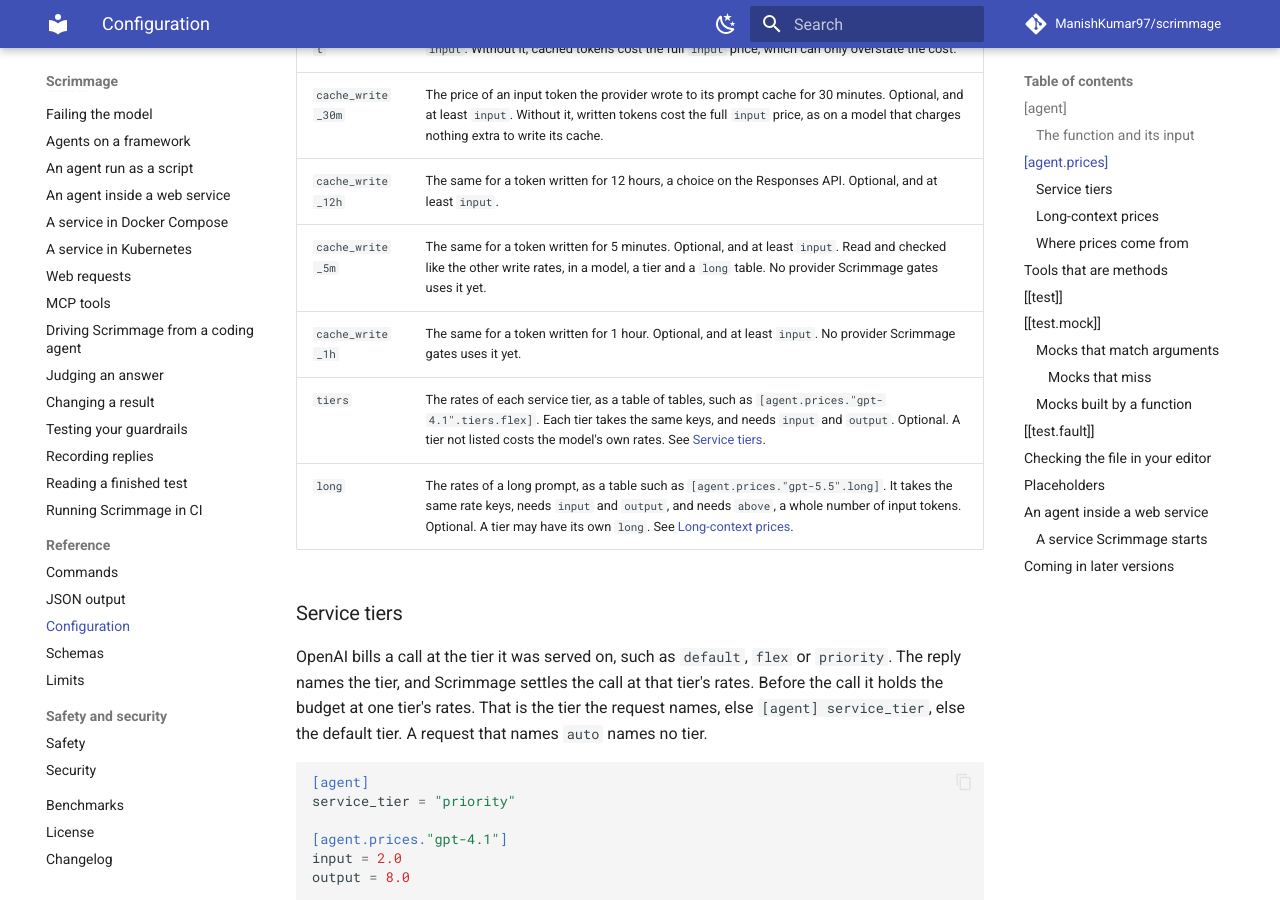
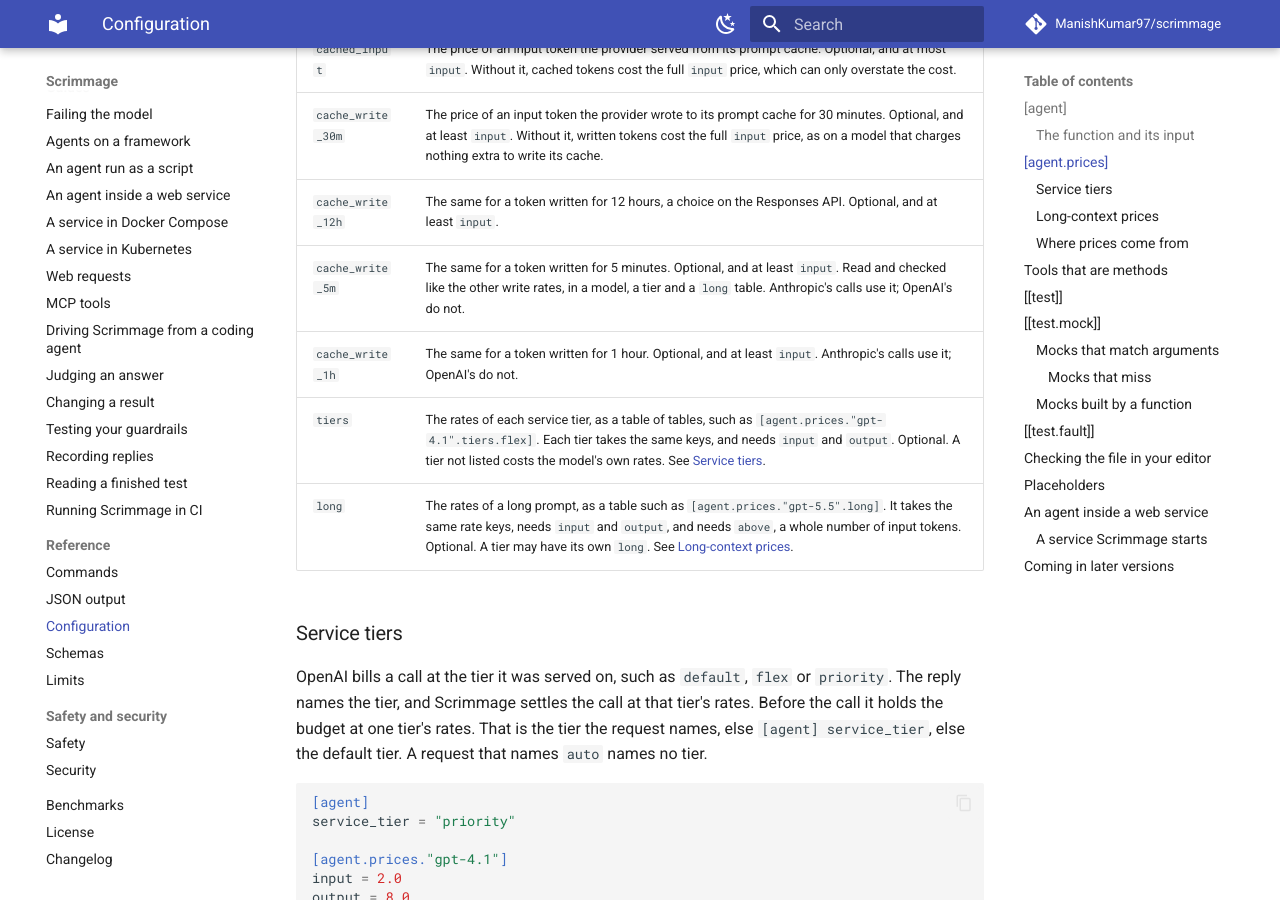
Before and after one commit to ManishKumar97/scrimmage, an MkDocs documentation site: the page built from docs/configuration.md, in a window 1280 px wide and 900 px high, scrolled down 3700 px. Built offline with MkDocs 1.6.1 and Material for MkDocs 9.7.7, drawn with Linux system fonts in a browser that asks for light colours; comment, search, counter and statistics services are not loaded; some of the changed text lies outside the part shown.

Commit message:
docs(configuration): name Anthropic where the page named one provider
model_hosts takes provider anthropic, the 5 minute and 1 hour write rates are Anthropic's, and the not-yet list names both providers.

```diff
--- a/docs/configuration.md
+++ b/docs/configuration.md
@@ -26,7 +26,7 @@ Anything this version does not support is rejected as unknown, with exit code 2.
 | `parallel` | How many runs go at the same time. | 4; 1 with `service` |
 | `run_timeout` | Seconds one run may take before it is stopped and marked "timed out". It counts from when Scrimmage starts the program, so start-up time counts too. | 120 |
 | `max_cost_usd` | The most the whole test may spend on model calls, in dollars. `"none"` turns the budget off, on purpose. | 5 |
-| `model_hosts` | Extra hosts whose requests are model calls, such as a gateway, each with the format it speaks: `[{host = "llm-gateway.internal", provider = "openai"}]`. A host name only, with no port. | empty |
+| `model_hosts` | Extra hosts whose requests are model calls, such as a gateway, each with the format it speaks: `[{host = "llm-gateway.internal", provider = "openai"}]`, or `provider = "anthropic"` for a host that speaks the Messages API. A host name only, with no port. | empty |
 | `reserve_output_tokens` | The output tokens a budget reservation assumes when a request does not set `max_tokens`. A call that does not fit while others hold the budget waits for them; see [When calls in flight hold the budget](model-faults.md#when-calls-in-flight-hold-the-budget). | 4096 |
 | `prices` | Prices for other models, as the table below. The key `""` prices a call that sends no model name. | empty |
 | `service_tier` | The service tier OpenAI bills a model request that names none, such as `"priority"`. It is used only to hold the budget before the call, at that tier's rates. Scrimmage never adds it to the request. See [Service tiers](#service-tiers). | the default tier |
@@ -70,8 +70,8 @@ acme-cache = {input = 0.2, cached_input = 0.02, cache_write_30m = 0.25, cache_wr
 | `cached_input` | The price of an input token the provider served from its prompt cache. Optional, and at most `input`. Without it, cached tokens cost the full `input` price, which can only overstate the cost. |
 | `cache_write_30m` | The price of an input token the provider wrote to its prompt cache for 30 minutes. Optional, and at least `input`. Without it, written tokens cost the full `input` price, as on a model that charges nothing extra to write its cache. |
 | `cache_write_12h` | The same for a token written for 12 hours, a choice on the Responses API. Optional, and at least `input`. |
-| `cache_write_5m` | The same for a token written for 5 minutes. Optional, and at least `input`. Read and checked like the other write rates, in a model, a tier and a `long` table. No provider Scrimmage gates uses it yet. |
-| `cache_write_1h` | The same for a token written for 1 hour. Optional, and at least `input`. No provider Scrimmage gates uses it yet. |
+| `cache_write_5m` | The same for a token written for 5 minutes. Optional, and at least `input`. Read and checked like the other write rates, in a model, a tier and a `long` table. Anthropic's calls use it; OpenAI's do not. |
+| `cache_write_1h` | The same for a token written for 1 hour. Optional, and at least `input`. Anthropic's calls use it; OpenAI's do not. |
 | `tiers` | The rates of each service tier, as a table of tables, such as `[agent.prices."gpt-4.1".tiers.flex]`. Each tier takes the same keys, and needs `input` and `output`. Optional. A tier not listed costs the model's own rates. See [Service tiers](#service-tiers). |
 | `long` | The rates of a long prompt, as a table such as `[agent.prices."gpt-5.5".long]`. It takes the same rate keys, needs `input` and `output`, and needs `above`, a whole number of input tokens. Optional. A tier may have its own `long`. See [Long-context prices](#long-context-prices). |
 
@@ -498,5 +498,5 @@ These are part of Scrimmage's design but not of this version.
 Using one now stops the test: it is rejected as unknown.
 
 - Settings: `records`.
-- Labels: `auth:`, and model providers other than OpenAI.
+- Labels: `auth:`, and model providers other than OpenAI and Anthropic.
 - Faults: `append` on a model call, and `status` on a tool.
```
